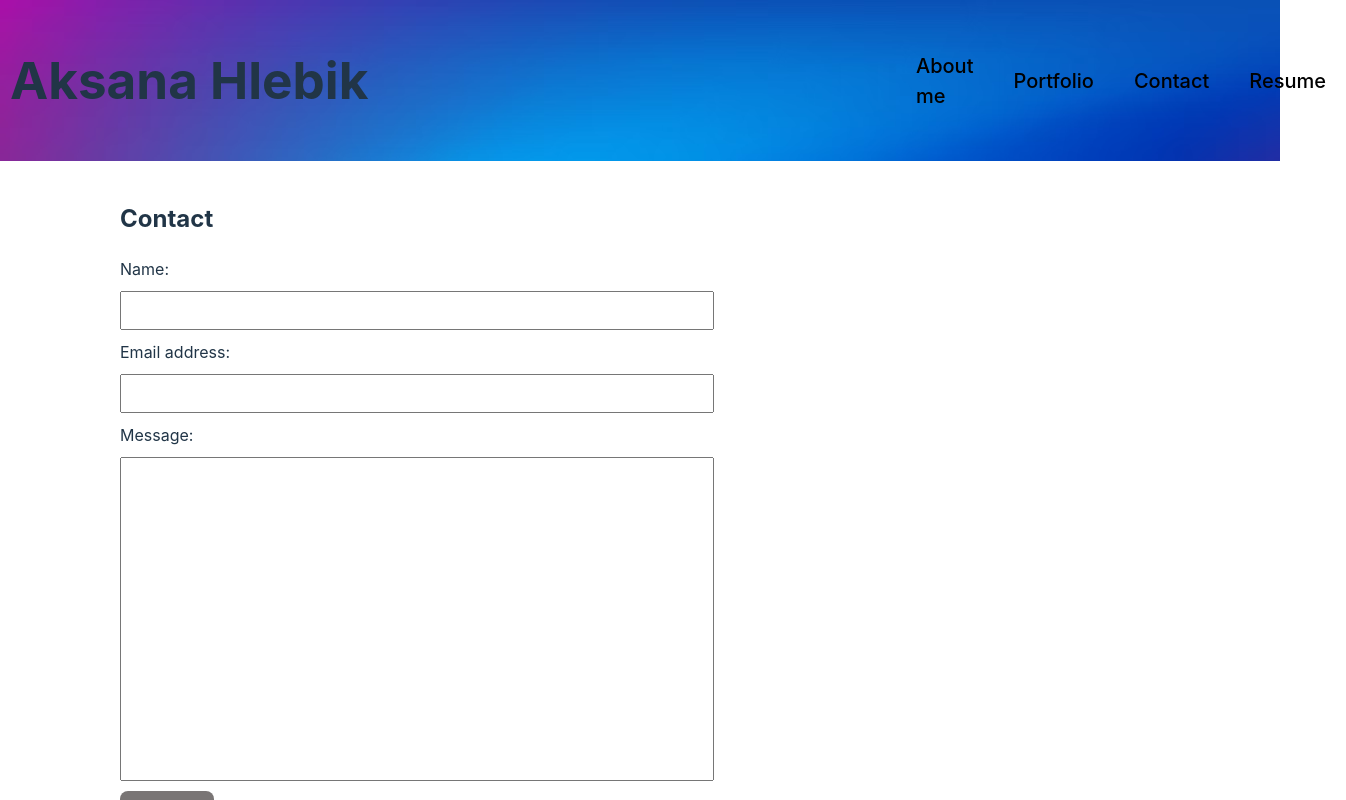
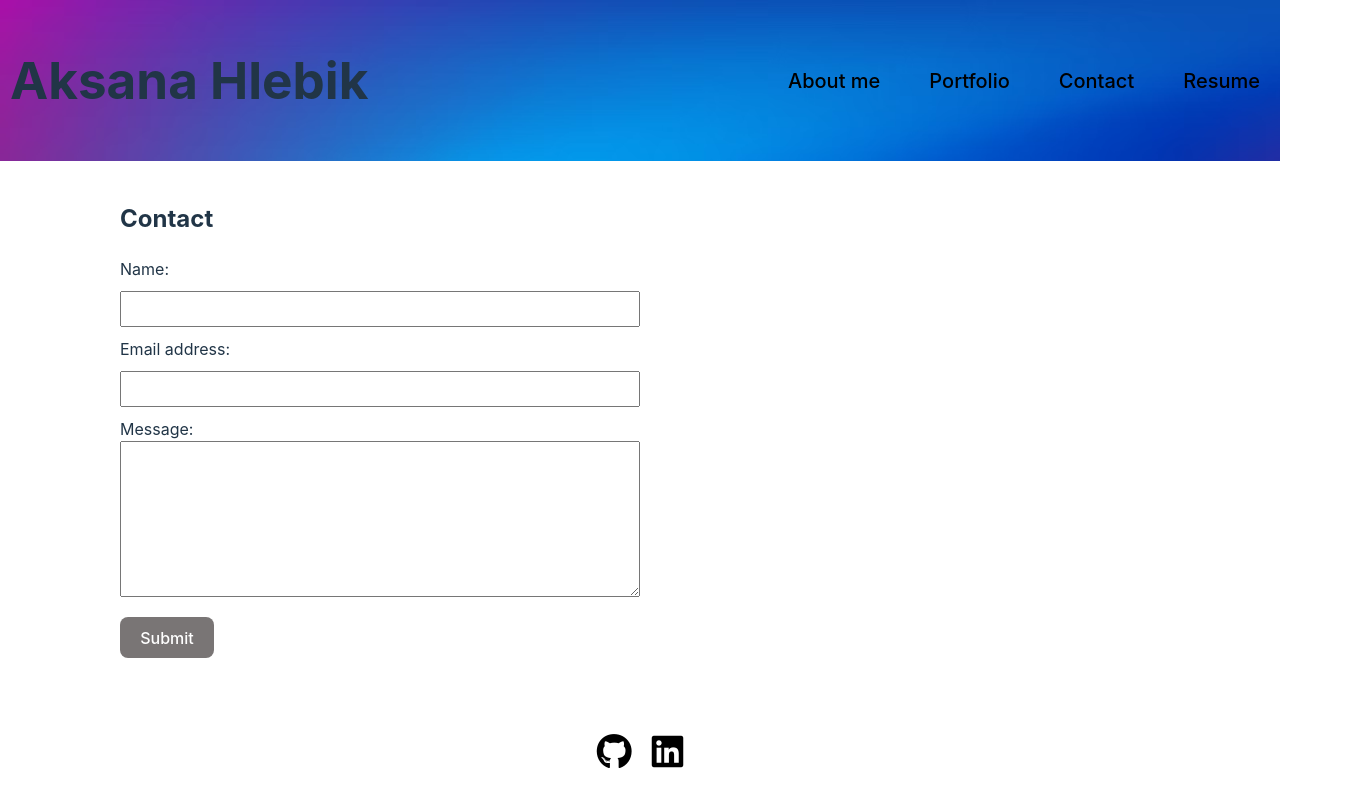
Before and after one commit to AksanaH/aksana-portfolio, a React (Vite) app in the folder aksana-portfolio/: page /contact in a window 1280 px wide. Shown: the top 800 px of the page, 1346 px wide, since content can reach past the window. Built offline with nearby package versions, Linux system fonts and the light colour scheme.

Commit message:
Add resume, contact information in the footer

```diff
--- a/aksana-portfolio/index.html
+++ b/aksana-portfolio/index.html
@@ -5,6 +5,7 @@
   <meta charset="UTF-8" />
   <link rel="icon" type="image/svg+xml" href="/vite.svg" />
   <meta name="viewport" content="width=device-width, initial-scale=1.0" />
+  <link rel="stylesheet" href="https://cdnjs.cloudflare.com/ajax/libs/font-awesome/6.0.0-beta3/css/all.min.css">
   <title>Potfolio</title>
 </head>
 
--- a/aksana-portfolio/src/App.css
+++ b/aksana-portfolio/src/App.css
@@ -1,7 +1,9 @@
 #root {
   width: 100%;
-  height: 100%;
+  min-height: 100vh;
   margin: 0 auto;
+  display: flex;
+  flex-direction: column;
   /* padding: 2rem; */
   /* text-align: center; */
 }
@@ -54,7 +56,7 @@ nav {
 }
 
 .navlink {
-  width: 30%;
+  width: 40%;
   display: flex;
   align-items: center;
   justify-content: space-between;
@@ -81,6 +83,7 @@ nav h1 {
 
 main {
   padding: 20px;
+  flex:1 ;
 }
 
 .flex-container-projects {
@@ -88,12 +91,10 @@ main {
   flex-wrap: wrap;
   justify-content: center;
   align-items: flex-start;
-  /* flex-direction: row; */
   gap: 20px;
 }
 
 .container-projects {
-  /* flex: 1 1 40%; */
   width:40%;
   display: flex;
   justify-content: center;
@@ -141,9 +142,9 @@ main {
 }
 
 input {
-  width: 100%;
-  margin: 10px auto;
-  padding: 10px;
+  margin: 10px 0;
+  height: 30px;
+
 }
 
 form{
@@ -159,14 +160,28 @@ form{
   width: 50%;
 }
 
-#message {
-  height: 300px;
-}
+
 
 .container-form{
-  margin-left: 100px;
+  margin: 0 100px 0 100px;
 }
 
 button {
   color: white;
+  margin: 20px 0;
 }
+
+.contact {
+  display: flex;
+
+  font-size: 36px;
+  color: black;
+  margin: 10px;
+}
+
+footer {
+  display: flex;
+  justify-content: center;
+  margin: 20px;
+
+}
--- a/aksana-portfolio/src/components/Contact.jsx
+++ b/aksana-portfolio/src/components/Contact.jsx
@@ -13,7 +13,7 @@ export const Contact = () => {
                 </div>
                 <div className="input">
                         <label>Message:</label>
-                        <input type="text" id="message"></input>
+                        <textarea id="message" rows="10" required></textarea>
                 </div>
                 <button className="submit" type="submit">Submit</button>
             </form>
--- a/aksana-portfolio/src/components/Footer.jsx
+++ b/aksana-portfolio/src/components/Footer.jsx
@@ -1,7 +1,8 @@
 export const Footer = () => {
     return (
       <footer>
-        <h3>Thanks for visiting!</h3>
+       <a href="https://github.com/AksanaH"> <i className="fab fa-github contact"></i></a>
+       <a href="https://www.linkedin.com/in/aksana-hlebik-6b5969312/"><i className="fa-brands fa-linkedin contact"></i></a>
       </footer>
     );
   };
--- a/aksana-portfolio/src/components/Portfolio.jsx
+++ b/aksana-portfolio/src/components/Portfolio.jsx
@@ -5,12 +5,14 @@ export const Portfolio = () => {
         <div className="flex-container-projects" id="work">
                     <div className="container-projects" id="container">
                         <div className="task-board" id="project">
-                            <a href="https://aksanah.github.io/task-board/">
+
                                 <div className="label-projects">
-                                    <h3>Task Board</h3>
+                                    <a href="https://github.com/AksanaH/task-board"> <i className="fab fa-github contact"></i></a>
+                                    <a href="https://aksanah.github.io/task-board/">
+                                        <h3>Task Board</h3>
+                                    </a>
                                     <p>HTML/CSS</p>
                                 </div>
-                            </a>
                         </div>
                     </div>
 
--- a/aksana-portfolio/src/components/Resume.jsx
+++ b/aksana-portfolio/src/components/Resume.jsx
@@ -2,11 +2,28 @@ export const Resume = () => {
   return (
     <div className="resume">
       <h2>Resume</h2>
+        <a href="../public/resume/Aksana-Hlebik-resume.pdf" download="Aksana-Hlebik-resume"> Download Resume </a>
+        <h3>Front-end Proficiencies</h3>
+          <ul className="skills-list">
+            <li>HTML</li>
+            <li>CSS</li>
+            <li>JavaScript</li>
+            <li>jQuerry</li>
+            <li>React</li>
+            <li>Bootstrap</li>
+          </ul>
+
+          <h3>Back-end Proficiencies</h3>
+          <ul className="skills-list">
+            <li>APIs</li>
+            <li>Node</li>
+            <li>Express</li>
+            <li>PostgreSql, Sequalize</li>
+            <li>MongoDB, Mongoose</li>
+          </ul>
 
 
-
-
-      </div>
+    </div>
   );
 };
 
```
Also changed, not shown: 1 other file (tests, documents, lock files or other folders).
